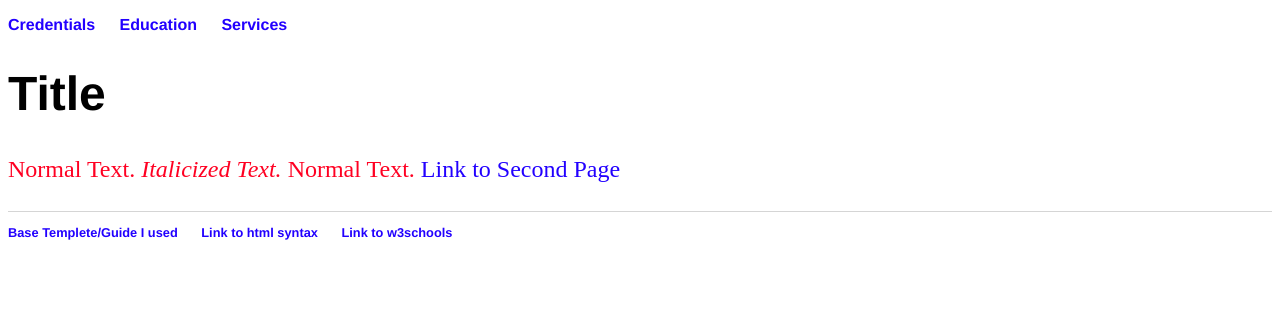
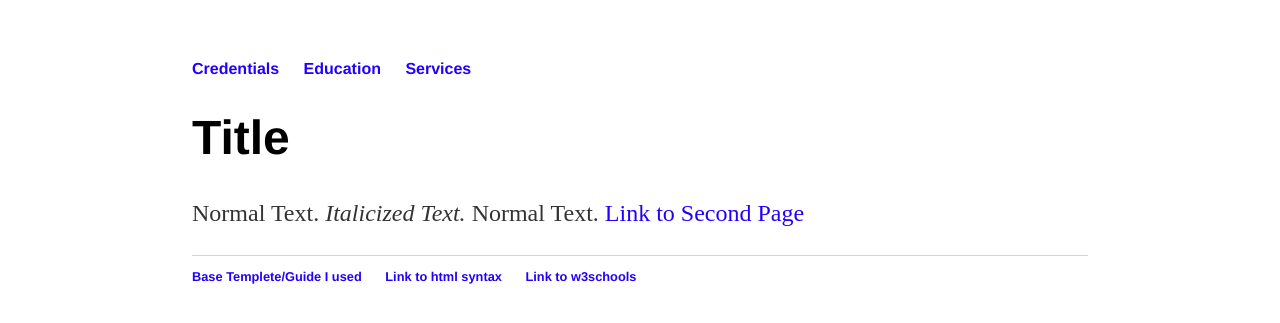
Before and after one commit to ShadowHazel/ShadowHazel.github.io, a Jekyll site: the page built from index.html, in a window 1280 px wide. Shown: the top 323 px of the page. Built offline with Jekyll 4.4.1, drawn with Linux system fonts in a browser that asks for light colours.

Commit message:
Update 1.css

```diff
--- a/css/1.css
+++ b/css/1.css
@@ -1,3 +1,7 @@
+body {
+    margin: 60px auto;
+    width: 70%;
+}
 nav ul, footer ul {
     font-family:'Helvetica', 'Arial', 'Sans-Serif';
     padding: 0px;
@@ -22,7 +26,7 @@ h1 {
 p {
     font-size: 1.5em;
     line-height: 1.4em;
-    color: #f02;
+    color: #333;
 }
 footer {
     border-top: 1px solid #d5d5d5;
```
